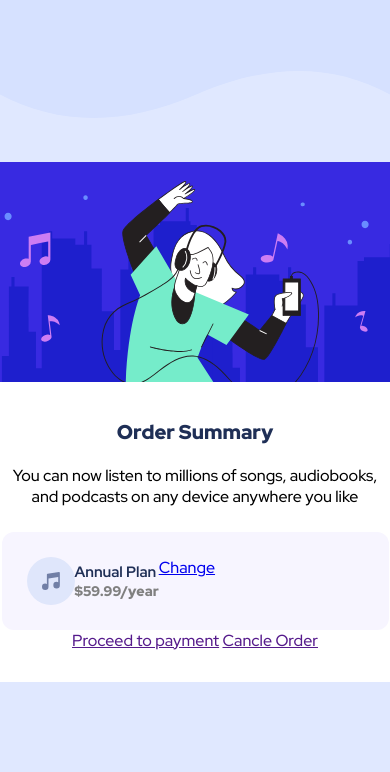
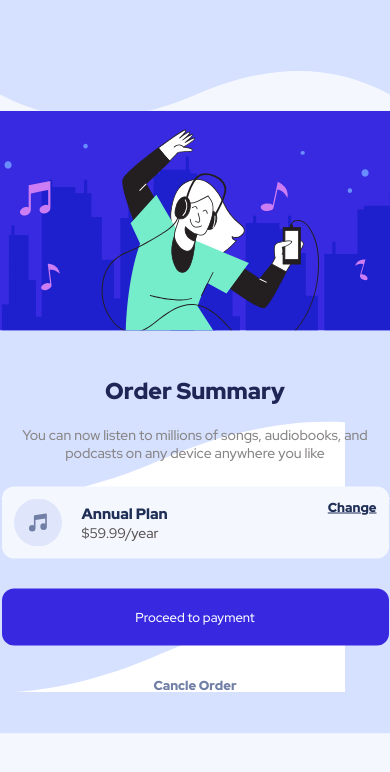
Before and after one commit to Terjeto89/Challenge-card, a plain HTML site: page index.html in a window 390 px wide. Shown: the top 772 px of the page. Drawn offline with Linux system fonts and the light colour scheme.

Commit message:
FInished

```diff
--- a/style.css
+++ b/style.css
@@ -1,22 +1,23 @@
- @import url(  <link rel="preconnect" href="https://fonts.googleapis.com">
- <link rel="preconnect" href="https://fonts.gstatic.com" crossorigin>
- <link href="https://fonts.googleapis.com/css2?family=Red+Hat+Display:wght@500;700;900&display=swap" rel="stylesheet">);
- *{
+@import url('https://fonts.googleapis.com/css2?family=Red+Hat+Display:wght@500;700;900&display=swap');
+
+* {
     margin: 0;
     padding: 0;
     box-sizing: border-box;
- }
- body{
+}
+
+body {
     font-family: "Red Hat Display", sans-serif;
     min-height: 100vh;
     background-image: url(images/pattern-background-desktop.svg);
     background-repeat: no-repeat;
     background-size: contain;
- background-color:hsl(225, 100%, 94%);
- font-size: 16px;
- position: relative;
-  }
-.container{
+    background-color: hsl(225, 100%, 98%);
+    font-size: 16px;
+    position: relative;
+}
+
+.container {
     position: absolute;
     left: 50%;
     top: 50%;
@@ -26,38 +27,113 @@
     border-radius: 20px;
     overflow: hidden;
 }
-.text-content{
+
+.text-content {
     padding: 7%;
-text-align: center;}
+    text-align: center;
+}
 
-    .title{
-font-weight: 900;
-color:hsl(223, 47%, 23%);
-font-size: 20px;
-    margin-bottom: 20px;}
-.text-content p.sub-tittle{
-    color:black;
+.title {
+    font-weight: 900;
+    color: hsl(233, 47%, 23%);
+    font-size: 30px;
+    margin-bottom: 20px;
+}
+
+.text-content p.sub-tittle {
+    color: rgb(135, 132, 132);
     margin-bottom: 25px;
 }
-.boxy{
-    background-color: hsl(255, 100%, 98%);
+
+.boxy {
+    background-color: hsl(225, 100%, 98%);
     border-radius: 12px;
     display: flex;
     padding: 25px;
+    justify-content: space-between;
 }
 
-.boxy-left{
+.boxy-left {
     display: flex;
     align-items: center;
     text-align: left;
 }
-.boxy-left div h5{
-    font-weight: 900px;
+
+.boxy-left div {
+    margin-left: 20px;
+}
+
+.boxy-left div h5 {
+    font-weight: 900;
     font-size: 15px;
-color: hsl(223, 47%, 23%);}
+    color: hsl(223, 47%, 23%);
+}
 
 .boxy-left div p {
+    font-weight: 500;
+    font-size: 14px;
+    color: #5b5555;
+}
+
+.boxy a {
     font-weight: 900;
-    font-size: 14px;
-    color:gray;
+    color: hsl(223, 47%, 23%);
 }
+
+.boxy a:hover {
+    text-decoration: none;
+    color: hsl(245, 75%, 52%);
+}
+a.procced-btn:hover{
+    background-color: hsl(245, 23%, 55%);
+}
+a.cancle-btn {
+    color:hsl(224, 23%, 55%);
+    text-decoration: none;
+    font-weight: 900;
+}
+a.cancle-btn:hover{
+    color:hsl(223, 47%, 23%)
+}
+
+a.procced-btn {
+    display: block;
+    text-decoration: none;
+    color: white;
+    background-color: hsl(245, 75%, 52%);
+    padding: 20px 0;
+    border-radius: 12px;
+    margin: 30px 0;
+}
+
+@media only screen and (max-width: 425px) {
+    /* CSS rules for screens with a maximum width of 425 pixels */
+
+    .container{
+        background-image: url(images/pattern-background-mobile.svg);
+        font-size:  14px;
+    }
+    .title{
+        font-size: 23px;
+
+    }
+    div.boxy {
+        padding: 12px;
+    }
+    .boxy-left div{
+        margin: left 10px;
+    }
+    a.procced-btn{
+        font-size: 12px;
+    }
+    a.procced-btn,
+    a.cancle-btn,
+    .boxy a{
+        font-size: 13px;
+    }
+    .text-content {
+        padding: 9% 7%;
+    }
+
+
+}
```
